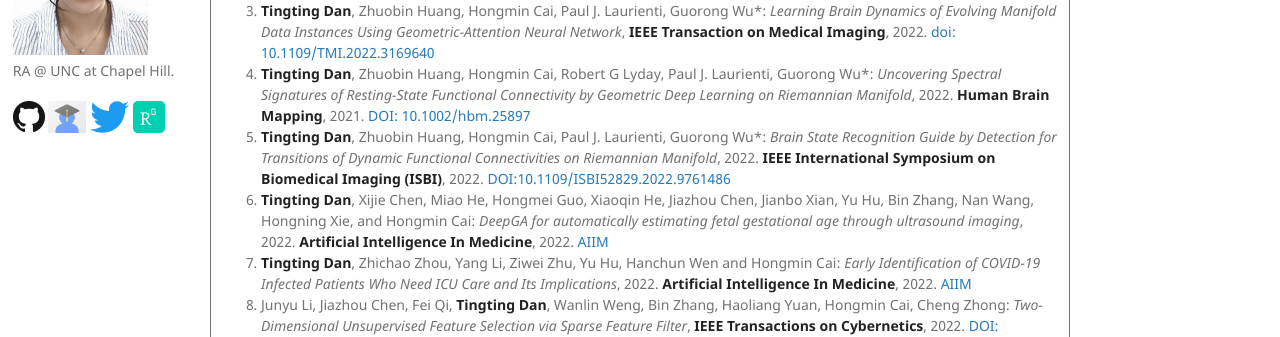
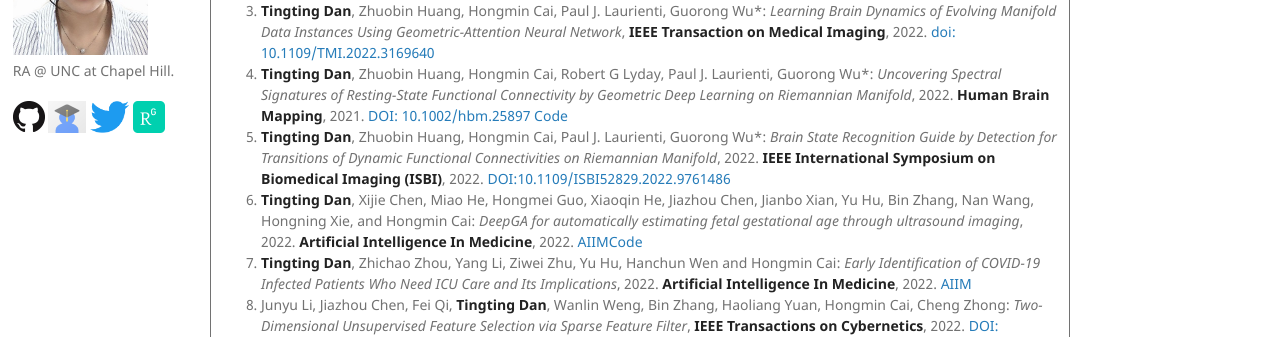
Before and after one commit to Dandy5721/dandy.github.io, a Jekyll site: the page built from publications.md, in a window 1280 px wide and 900 px high. Shown: the part 274-611 px from the top of the window. Built offline with Jekyll 4.4.1, drawn with Linux system fonts in a browser that asks for light colours; our own code applies the rules of GitHub Pages for plain Markdown files.

Commit message:
Update publications.md

```diff
--- a/publications.md
+++ b/publications.md
@@ -9,9 +9,9 @@ layout: default
 
 2.    **Tingting Dan**, Zhuobin Huang, Hongmin Cai, Paul J. Laurienti, Won Hwa Kim, Guorong Wu*: _Neuro-RDM: An Explainable Neural Network Landscape of Reaction-Diffusion Model for Cognitive Task Recognition_, **MICCAI 2022**, 2022. [doi: 10.1007/978-3-031-16452-1_35](https://ieeexplore.ieee.org/document/9761822)
 3.  **Tingting Dan**, Zhuobin Huang, Hongmin Cai, Paul J. Laurienti, Guorong Wu*: _Learning Brain Dynamics of Evolving Manifold Data Instances Using Geometric-Attention Neural Network_, **IEEE Transaction on Medical Imaging**, 2022. [doi: 10.1109/TMI.2022.3169640](https://ieeexplore.ieee.org/document/9761822)
-4. **Tingting Dan**, Zhuobin Huang, Hongmin Cai, Robert G Lyday, Paul J. Laurienti, Guorong Wu*: _Uncovering Spectral Signatures of Resting-State Functional Connectivity by Geometric Deep Learning on Riemannian Manifold_, 2022. **Human Brain Mapping**, 2021. [DOI: 10.1002/hbm.25897](https://onlinelibrary.wiley.com/doi/10.1002/hbm.25897)
+4. **Tingting Dan**, Zhuobin Huang, Hongmin Cai, Robert G Lyday, Paul J. Laurienti, Guorong Wu*: _Uncovering Spectral Signatures of Resting-State Functional Connectivity by Geometric Deep Learning on Riemannian Manifold_, 2022. **Human Brain Mapping**, 2021. [DOI: 10.1002/hbm.25897](https://onlinelibrary.wiley.com/doi/10.1002/hbm.25897) [Code](https://github.com/Dandy5721/Geo-Net4Net)
 5. **Tingting Dan**, Zhuobin Huang, Hongmin Cai, Paul J. Laurienti, Guorong Wu*: _Brain State Recognition Guide by Detection for Transitions of Dynamic Functional Connectivities on Riemannian Manifold_, 2022. **IEEE International Symposium on Biomedical Imaging (ISBI)**, 2022. [DOI:10.1109/ISBI52829.2022.9761486](https://ieeexplore.ieee.org/stamp/stamp.jsp?tp=&arnumber=9761486)
-6. **Tingting Dan**, Xijie Chen, Miao He, Hongmei Guo, Xiaoqin He, Jiazhou Chen, Jianbo Xian, Yu Hu, Bin Zhang, Nan Wang, Hongning Xie, and Hongmin Cai: _DeepGA for automatically estimating fetal gestational age through ultrasound imaging_, 2022. **Artificial Intelligence In Medicine**, 2022. [AIIM](https://arxiv.org/abs/2106.15113)
+6. **Tingting Dan**, Xijie Chen, Miao He, Hongmei Guo, Xiaoqin He, Jiazhou Chen, Jianbo Xian, Yu Hu, Bin Zhang, Nan Wang, Hongning Xie, and Hongmin Cai: _DeepGA for automatically estimating fetal gestational age through ultrasound imaging_, 2022. **Artificial Intelligence In Medicine**, 2022. [AIIM](https://arxiv.org/abs/2106.15113)[Code](https://github.com/Dandy5721/GeepGA)
 7. **Tingting Dan**, Zhichao Zhou, Yang Li, Ziwei Zhu, Yu Hu, Hanchun Wen and Hongmin Cai: _Early Identification of COVID-19 Infected Patients Who Need ICU Care and Its Implications_, 2022. **Artificial Intelligence In Medicine**, 2022. [AIIM](https://arxiv.org/abs/2106.15113)
 8. Junyu Li, Jiazhou Chen, Fei Qi, **Tingting Dan**, Wanlin Weng, Bin Zhang, Haoliang Yuan, Hongmin Cai, Cheng Zhong: _Two-Dimensional Unsupervised Feature Selection via Sparse Feature Filter_, **IEEE Transactions on Cybernetics**, 2022. [DOI: 10.1109/TCYB.2022.3162908](https://ieeexplore.ieee.org/document/9754711)
 9. Guihua Tao, Haojiang Li, Jiabin Huang, Chu Han, Jiazhou Chen, Guangying Ruan, Wenjie Huang, Yu Hu, **Tingting Dan**, Bin Zhang, Shengfeng He, Lizhi Liu , Hongmin Cai∗: _SeqSeg: A Sequential Method to Achieve Nasopharyngeal Carcinoma Segmentation Rree From Background Dominance_, **Medical Image Analysis**, 2022. [DOI: 10.1016/j.media.2022.102381](https://www.sciencedirect.com/science/article/abs/pii/S1361841522000330) [[code]](https://github.com/Chrisa142857/You-Only-Look-Cytopathology-Once)
```
